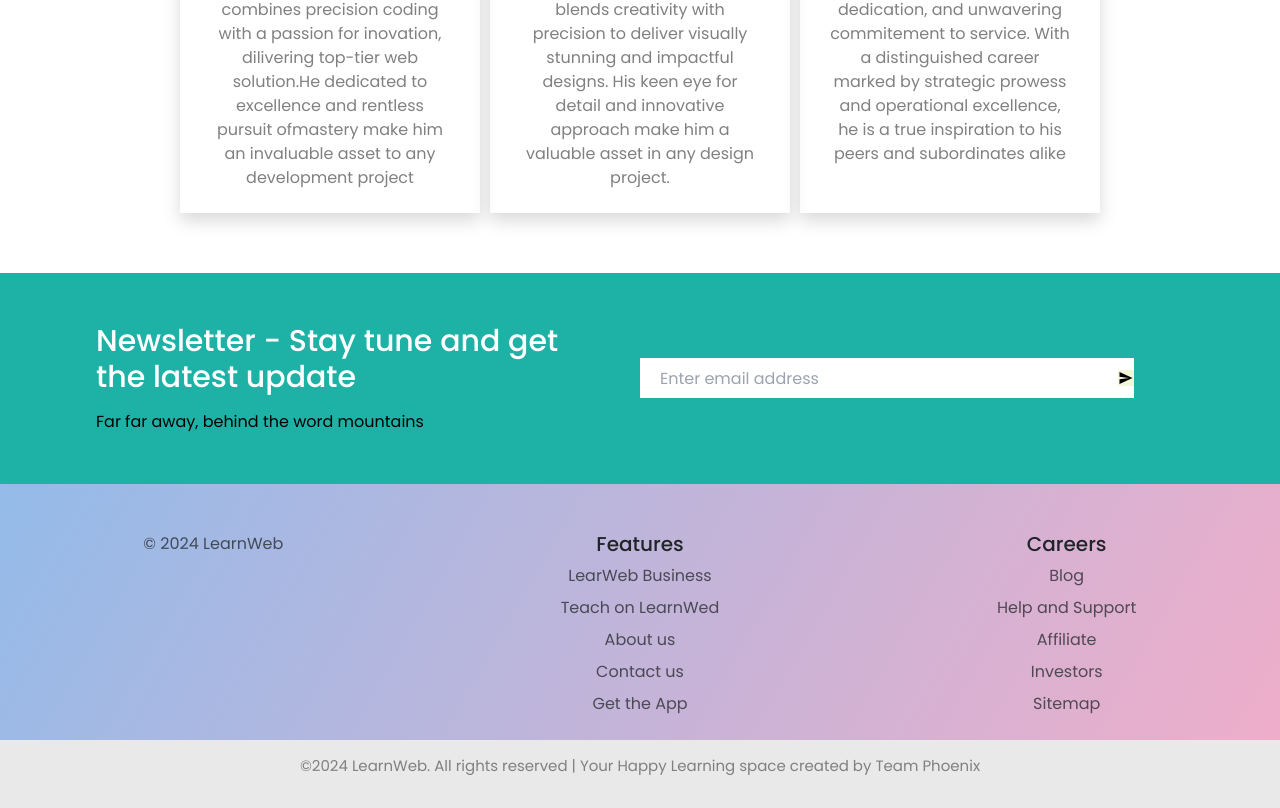
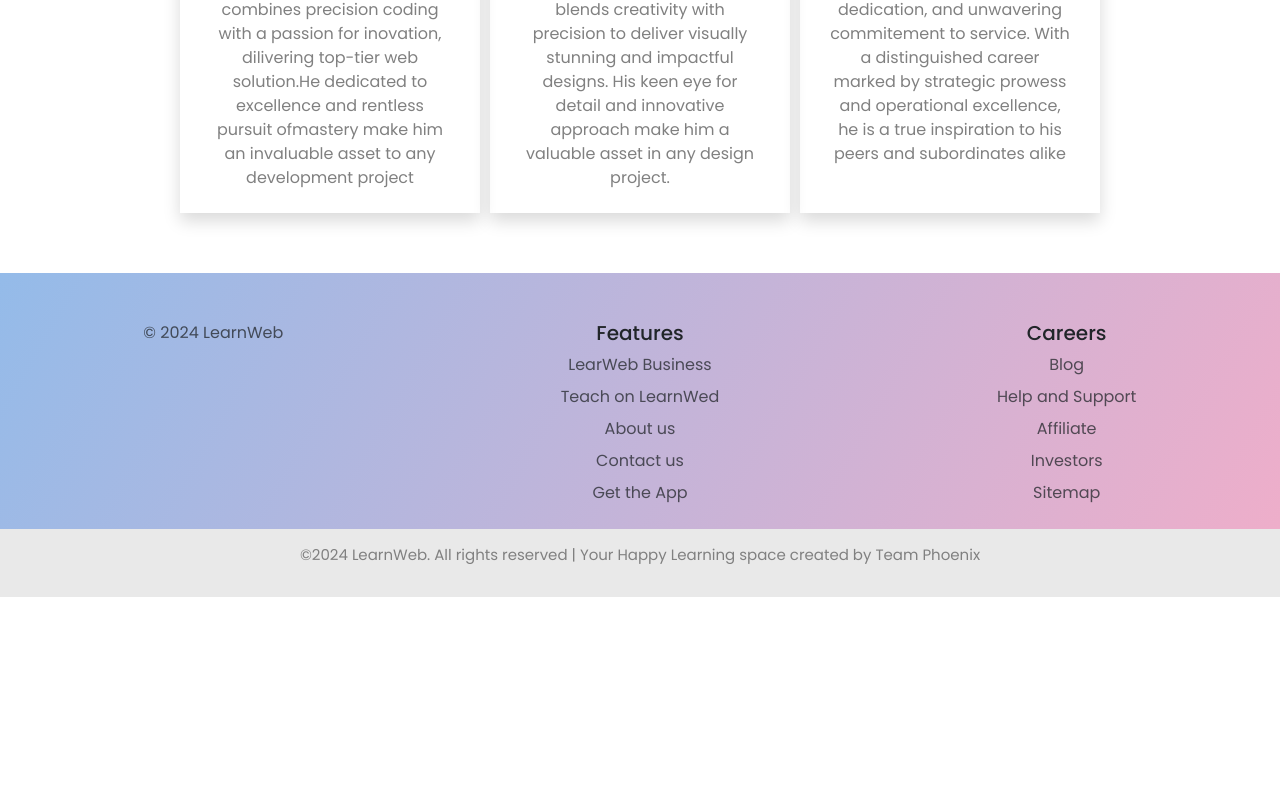
Before and after one commit to HakNinja/LearnWeb, a React (Create React App) app in the folder client/: page /Home in a window 1280 px wide. Shown: the part 3267-4075 px from the top of the page. After the commit the page ends 3864 px from the top, so only its background shows below. Built offline with nearby package versions, Linux system fonts and the light colour scheme; a web font is replaced by a local one; what @react-pdf/renderer would draw is missing.

Commit message:
newsletter commented

```diff
--- a/client/src/components/common/footer/Footer.jsx
+++ b/client/src/components/common/footer/Footer.jsx
@@ -7,7 +7,7 @@ import { IoMdSend } from "react-icons/io";
 const Footer = () => {
   return (
     <>
-      <section className='newletter'>
+      {/* <section className='newletter'>
         <div className='Footer-container flexSB'>
           <div className='Footer-left Footer-row'>
             <h1>Newsletter - Stay tune and get the latest update</h1>
@@ -17,9 +17,10 @@ const Footer = () => {
             <input type='text' placeholder='Enter email address' />
             <IoMdSend className="svg"/>
             {/* <i className='fa fa-paper-plane'></i> */}
-          </div>
+          {/* </div>
         </div>
-      </section>
+      </section> */}
+
       < div style={{ display: "flex" }} className='colorGradient'>
       <div className="col mb-3 text-center" style={{ marginTop: "3rem" }}>
         <p className="text-body-secondary">© 2024 LearnWeb</p>
```
